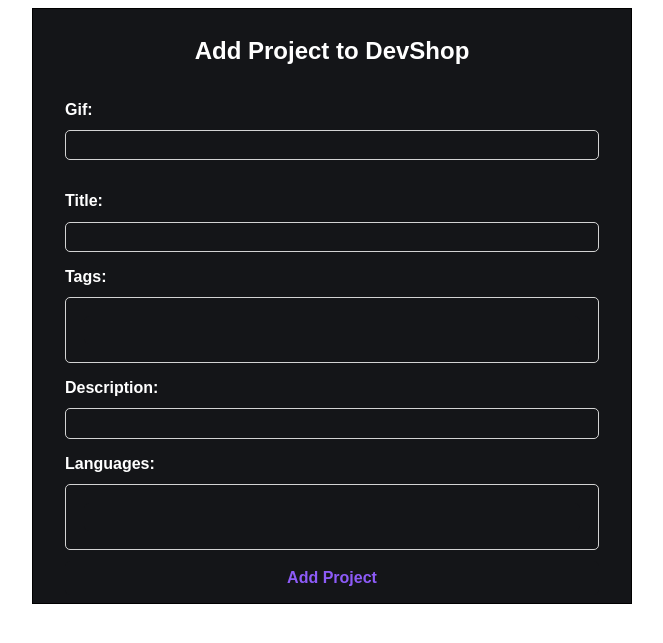
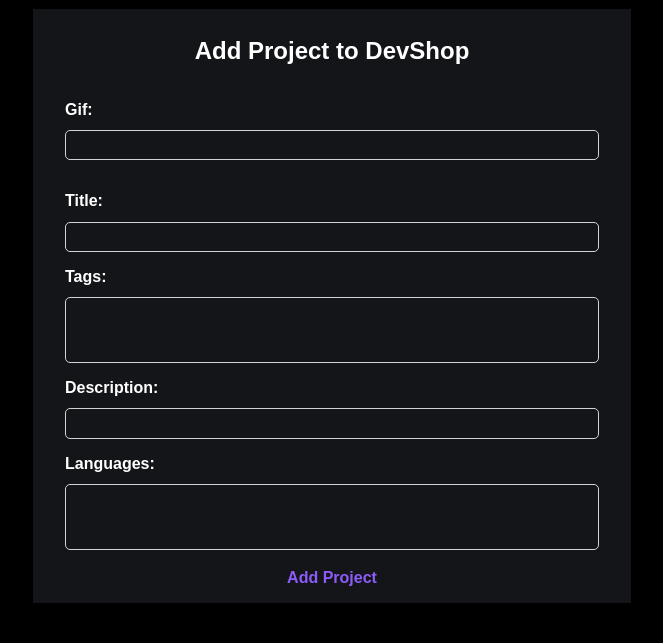
Before and after one commit to roychon/CodeVision, a PHP site: page /view/addProjectForm.php in a window 1280 px wide. Shown: the top 643 px of the page, without its empty margins (308-971 px from the left). Run offline with PHP 8.4, Linux system fonts and the light colour scheme; some libraries are stand-ins or nearby versions.

Commit message:
fix bugs in validateAddProjectForm.js

```diff
--- a/public/css/addProjectForm.css
+++ b/public/css/addProjectForm.css
@@ -4,7 +4,7 @@
 
 body {
     color: white;
-    background-color: 000000;
+    background-color: black;
     font-family: sans-serif;
     font-weight: 600;
 }
```
